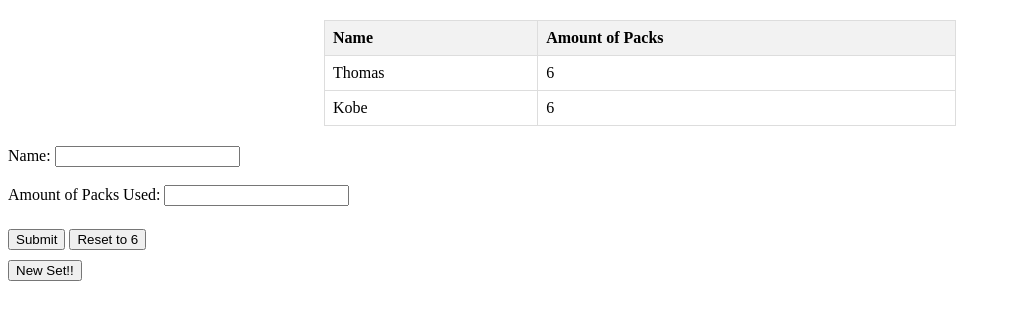
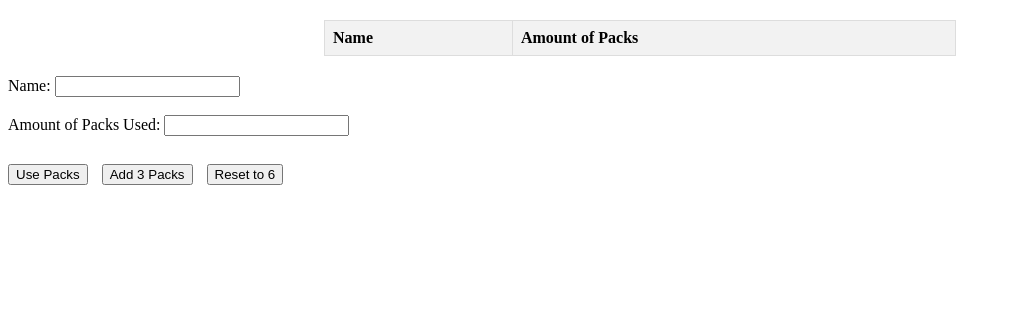
Before and after one commit to VanGansenT/MTGLeague, a plain HTML site: page index.html in a window 1280 px wide. Both pictures are taken after a click on the button "Reset to 6". Shown: the whole page, without its empty margins (0-1011 px from the left). Drawn offline with Linux system fonts and the light colour scheme.

Commit message:
make it work with json

```diff
--- a/index.html
+++ b/index.html
@@ -18,6 +18,12 @@
         th {
             background-color: #f2f2f2;
         }
+        .button-container {
+            margin-top: 10px;
+        }
+        .button-container button {
+            margin-right: 10px;
+        }
     </style>
 </head>
 <body>
@@ -30,15 +36,7 @@
         </tr>
     </thead>
     <tbody>
-        <tr>
-            <td>Thomas</td>
-            <td id="thomasPacks">6</td>
-        </tr>
-        <tr>
-            <td>Kobe</td>
-            <td id="kobePacks">6</td>
-        </tr>
-        <!-- Add more rows as needed -->
+        <!-- Table content will be dynamically generated from localStorage -->
     </tbody>
 </table>
 
@@ -47,50 +45,75 @@
     <input type="text" id="name" name="name"><br><br>
     <label for="amount">Amount of Packs Used:</label>
     <input type="number" id="amount" name="amount"><br><br>
-    <button type="button" onclick="subtractPacks()">Submit</button>
-    <button type="button" onclick="resetToSix()" style="margin-top: 5px;"">Reset to 6</button>
+    <div class="button-container">
+        <button type="button" onclick="subtractPacks()">Use Packs</button>
+        <button type="button" onclick="addThreePacks()">Add 3 Packs</button>
+        <button type="button" onclick="resetToSix()">Reset to 6</button>
+    </div>
 </form>
 
-<button type="button" onclick="addThreePacks()" style="margin-top: 10px;">New Set!!</button>
+<script>
+    // Read data from localStorage if available
+    var data = localStorage.getItem('packsData');
+    var packsData = data ? JSON.parse(data) : {};
 
-<script>
+    // Function to update table based on packsData
+    function updateTable() {
+        var tableBody = document.querySelector("#packsTable tbody");
+        tableBody.innerHTML = '';
+
+        for (var name in packsData) {
+            if (packsData.hasOwnProperty(name)) {
+                var row = tableBody.insertRow();
+                var cellName = row.insertCell(0);
+                var cellPacks = row.insertCell(1);
+
+                cellName.innerHTML = name;
+                cellPacks.innerHTML = packsData[name];
+            }
+        }
+    }
+
+    // Call updateTable initially
+    updateTable();
+
     function subtractPacks() {
-        var name = document.getElementById("name").value.toLowerCase(); // Convert to lowercase
+        var name = document.getElementById("name").value.toLowerCase();
         var amount = parseInt(document.getElementById("amount").value);
-        var packsCell = document.getElementById(name.toLowerCase() + "Packs");
-        if (packsCell) {
-            var currentPacks = parseInt(packsCell.innerHTML);
-            if (!isNaN(currentPacks) && !isNaN(amount) && amount > 0 && currentPacks >= amount) {
-                packsCell.innerHTML = currentPacks - amount;
-            } else {
-                alert("Invalid input or insufficient packs!");
-            }
+
+        if (!name || isNaN(amount) || amount <= 0) {
+            alert("Invalid input!");
+            return;
+        }
+
+        if (name in packsData && packsData[name] >= amount) {
+            packsData[name] -= amount;
+            localStorage.setItem('packsData', JSON.stringify(packsData));
+            updateTable();
         } else {
-            alert("Name not found in the table!");
+            alert("Invalid input or insufficient packs!");
         }
     }
 
     function addThreePacks() {
-        var rows = document.getElementById("packsTable").rows;
-        for (var i = 1; i < rows.length; i++) {
-            var packsCell = rows[i].cells[1];
-            if (packsCell) {
-                var currentPacks = parseInt(packsCell.innerHTML);
-                if (!isNaN(currentPacks)) {
-                    packsCell.innerHTML = currentPacks + 3;
-                }
+        for (var name in packsData) {
+            if (packsData.hasOwnProperty(name)) {
+                packsData[name] += 3;
             }
         }
+        localStorage.setItem('packsData', JSON.stringify(packsData));
+        updateTable();
     }
 
     function resetToSix() {
-        var name = document.getElementById("name").value.toLowerCase(); // Convert to lowercase
-        var packsCell = document.getElementById(name + "Packs");
-        if (packsCell) {
-            packsCell.innerHTML = 6;
-        } else {
-            alert("Name not found in the table!");
+        var name = document.getElementById("name").value.toLowerCase();
+        if (!name) {
+            alert("Invalid input!");
+            return;
         }
+        packsData[name] = 6;
+        localStorage.setItem('packsData', JSON.stringify(packsData));
+        updateTable();
     }
 </script>
 
```
